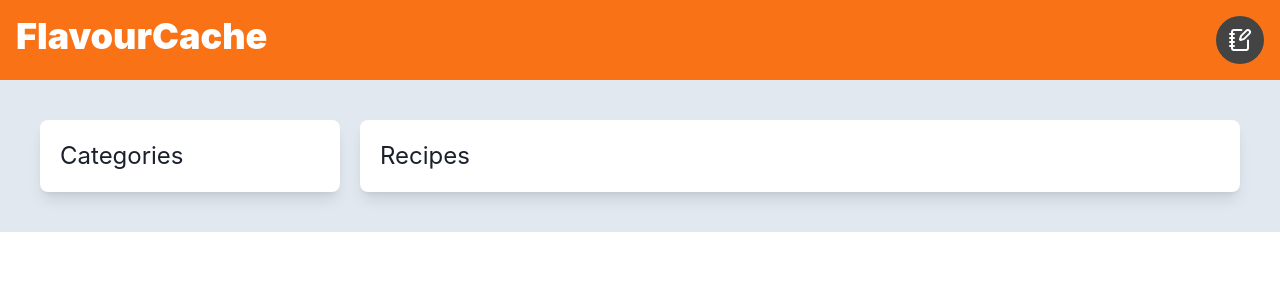
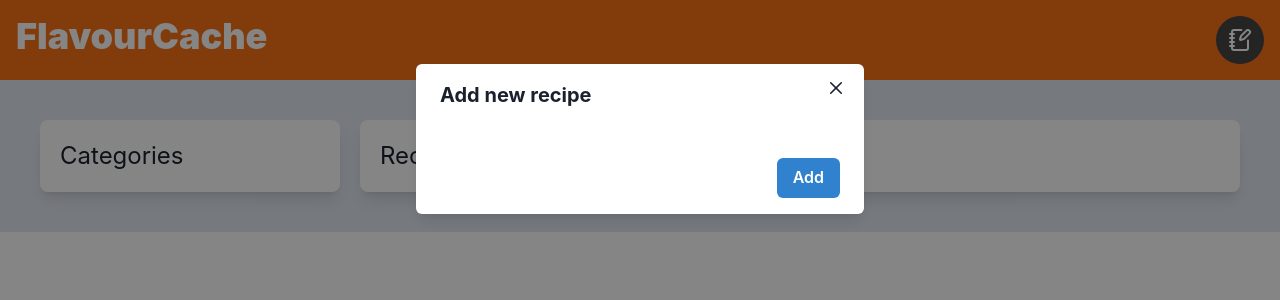
Before and after one commit to wisyxx/FlavourCache, a React (Vite) app: page / in a window 1280 px wide. Both pictures are taken after a click on the button "New recipe". Shown: the top 300 px of the page. Built offline with nearby package versions, Linux system fonts and the light colour scheme.

Commit message:
Add RecipeForm component

```diff
--- a/src/App.tsx
+++ b/src/App.tsx
@@ -1,28 +1,13 @@
-import { IconButton } from '@chakra-ui/react';
-import { NotebookPen } from 'lucide-react';
 import { CategoryList } from './components/CategoryList';
 import { RecipeList } from './components/RecipeList';
+import { RecipeForm } from './components/RecipeForm';
 
 export const App = () => {
   return (
     <>
       <header className=" bg-orange-500 p-4 flex justify-between">
         <h1 className=" text-white font-black text-4xl">FlavourCache</h1>
-        <IconButton
-          aria-label="New recipe"
-          bg="#444444"
-          size="lg"
-          isRound={true}
-          _hover={{
-            background: '#ffc60b',
-          }}
-          _active={{
-            background: '#ffdb66',
-          }}
-          icon={<NotebookPen className=" text-white" />}
-        >
-          Button
-        </IconButton>
+        <RecipeForm />
       </header>
 
       <main className=" flex gap-5 p-10">
--- /dev/null
+++ b/src/components/RecipeForm.tsx
@@ -0,0 +1,58 @@
+import {
+  Modal,
+  ModalBody,
+  ModalOverlay,
+  ModalContent,
+  ModalHeader,
+  ModalFooter,
+  ModalCloseButton,
+  useDisclosure,
+  Button,
+  IconButton,
+} from '@chakra-ui/react';
+import { NotebookPen } from 'lucide-react';
+
+export const RecipeForm = () => {
+  const { onOpen, onClose, isOpen } = useDisclosure();
+
+  const handleSubmit = () => {
+    onClose();
+    // dispatch({}); TODO
+  };
+
+  return (
+    <>
+      <IconButton
+        onClick={onOpen}
+        aria-label="New recipe"
+        bg="#444444"
+        size="lg"
+        isRound={true}
+        _hover={{
+          background: '#ffc60b',
+        }}
+        _active={{
+          background: '#ffdb66',
+        }}
+        icon={<NotebookPen className=" text-white" />}
+      >
+        Button
+      </IconButton>
+
+      <Modal isOpen={isOpen} onClose={onClose}>
+        <ModalOverlay />
+        <ModalContent>
+          <ModalHeader fontWeight="bold">Add new recipe</ModalHeader>
+          <ModalCloseButton />
+          <ModalBody></ModalBody>
+
+          <ModalFooter>
+            <Button type="submit" colorScheme="blue" onClick={handleSubmit}>
+              Add
+            </Button>
+          </ModalFooter>
+        </ModalContent>
+      </Modal>
+    </>
+  );
+};
```
Also changed, not shown: src/reducers/recipeReducer.ts (line endings or trailing spaces).
